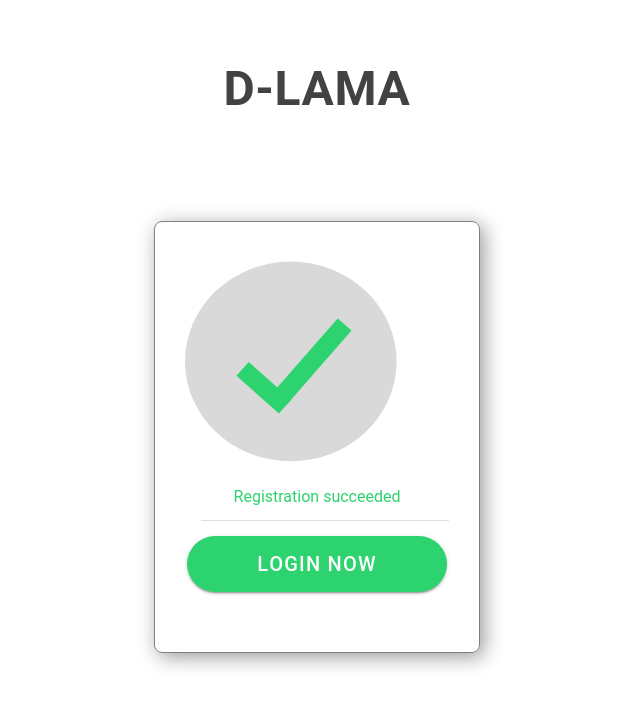
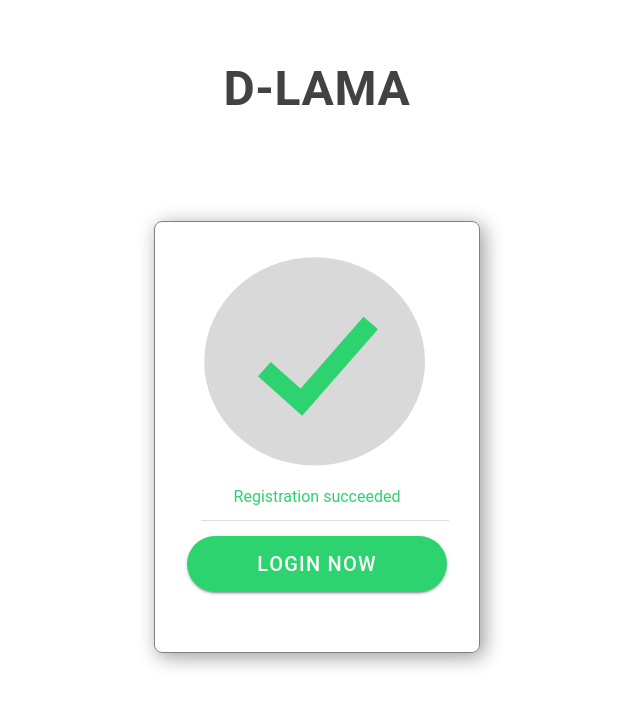
Before and after one commit to d-lama/d-lama-webapp, a React (Vite) app: page /registrationSucceed in a window 1280 px wide. Shown: the top 706 px of the page, without its empty margins (323-963 px from the left). Built offline with nearby package versions, Linux system fonts and the light colour scheme.

Commit message:
feat/11-registration-page-desktop-screen - fixed sizing item avatar

```diff
--- a/src/App.tsx
+++ b/src/App.tsx
@@ -23,7 +23,7 @@ import '@ionic/react/css/display.css';
 import './theme/variables.css';
 import Login from "./pages/login/Login";
 import Registration from "./pages/registration/Registration";
-import RegistrationSucceed from "./pages/registration/RegistrationSucceed";
+import RegistrationSucceed from "./pages/registration/registrationSucceed/RegistrationSucceed";
 import React, {useEffect, useState} from "react";
 
 
@@ -54,7 +54,7 @@ const App: React.FC = () => {
                     <Route exact path="/login">
                         <Login/>
                     </Route>
-                    <Route exact path="/registrationsucceed">
+                    <Route exact path="/registrationSucceed">
                         <RegistrationSucceed/>
                     </Route>
                     <Route exact path="/">
--- a/src/pages/registration/RegistrationSucceed.css
+++ b/src/pages/registration/registrationSucceed/RegistrationSucceed.css
@@ -4,7 +4,7 @@
     max-width: 200px !important;
     max-height: 200px !important;
     display: table-cell;
-    margin-bottom: 50px;
+    margin-bottom: 300px;
 }
 
 
--- a/src/pages/registration/RegistrationSucceed.tsx
+++ b/src/pages/registration/registrationSucceed/RegistrationSucceed.tsx
@@ -10,7 +10,7 @@ import {
     IonTitle,
     IonToolbar
 } from '@ionic/react';
-import {Button, ButtonType} from "../../components/forms/Button";
+import {Button, ButtonType} from "../../../components/forms/Button";
 
 
 function RegistrationSucceed() {
@@ -35,7 +35,7 @@ function RegistrationSucceed() {
                         <div className={'custom-border'}>
                             <>
                                 <IonAvatar className="item-avatar">
-                                    <svg width="230" height="217" viewBox="0 0 250 215" fill="none"
+                                    <svg width="240" height="217" viewBox="-20 0 250 215" fill="none"
                                          xmlns="http://www.w3.org/2000/svg">
                                         <ellipse cx="115" cy="108.5" rx="115" ry="108.5" fill="#D9D9D9"/>
                                         <line x1="62.6537" y1="116.535" x2="108.654" y2="157.535" stroke="#2dd36f"
```
Also changed, not shown: 1 other file (tests, documents, lock files or other folders).
